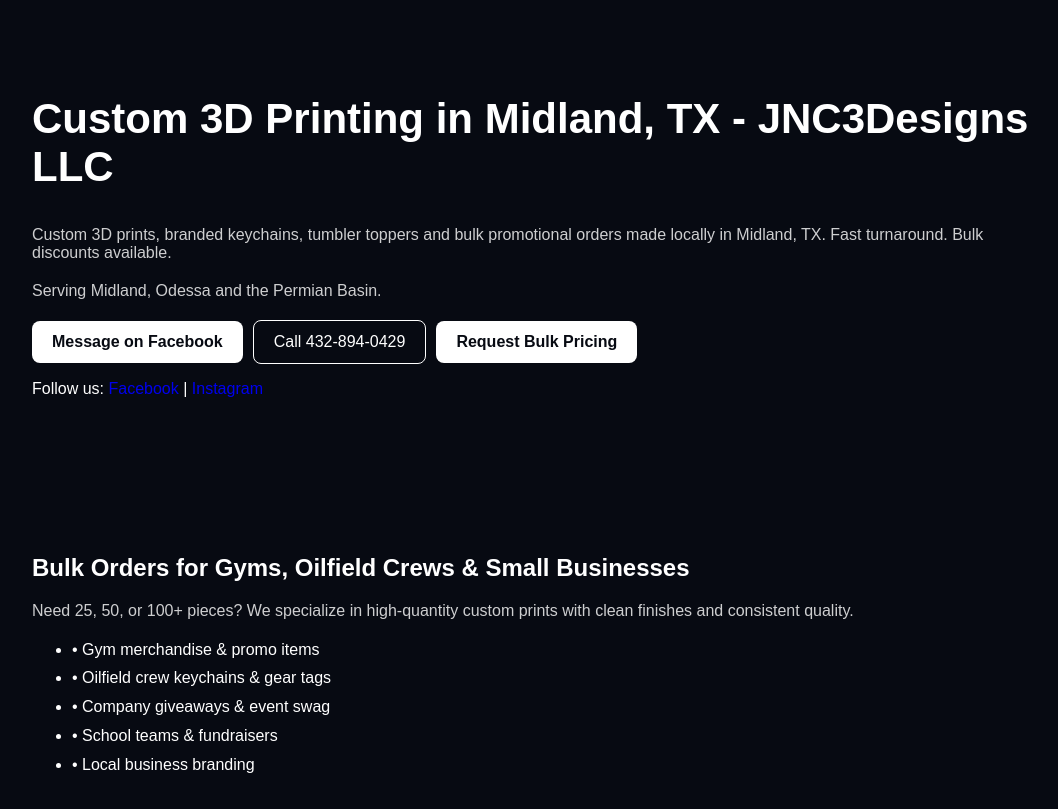
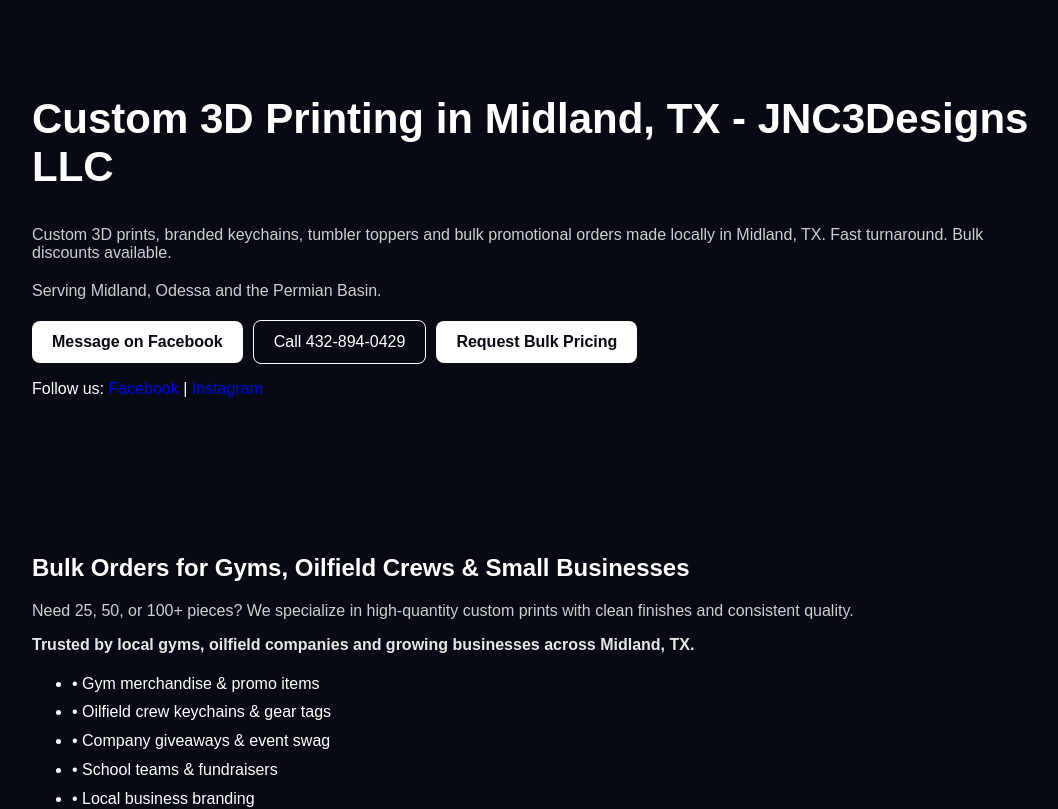
Before and after one commit to jnc3designs/jnc3designs-website, a Next.js app in the folder jnc3designs-premium/: page / in a window 1280 px wide. Shown: the top 809 px of the page, without its empty margins (108-1166 px from the left). Built offline with nearby package versions, Linux system fonts and the light colour scheme.

Commit message:
Enhance page with trust statement for local businesses
Added a new paragraph highlighting trust from local businesses.

```diff
--- a/jnc3designs-premium/app/page.js
+++ b/jnc3designs-premium/app/page.js
@@ -54,6 +54,11 @@ export default function Home() {
         <p style={{opacity: 0.8}}>
           Need 25, 50, or 100+ pieces? We specialize in high-quantity custom prints with clean finishes and consistent quality.
         </p>
+
+            <p style={{ opacity: 0.9, marginTop: "8px", fontWeight: "600" }}>
+  Trusted by local gyms, oilfield companies and growing businesses across Midland, TX.
+</p>
+
         <ul style={{lineHeight: "1.8"}}>
           <li>• Gym merchandise & promo items</li>
           <li>• Oilfield crew keychains & gear tags</li>
```
